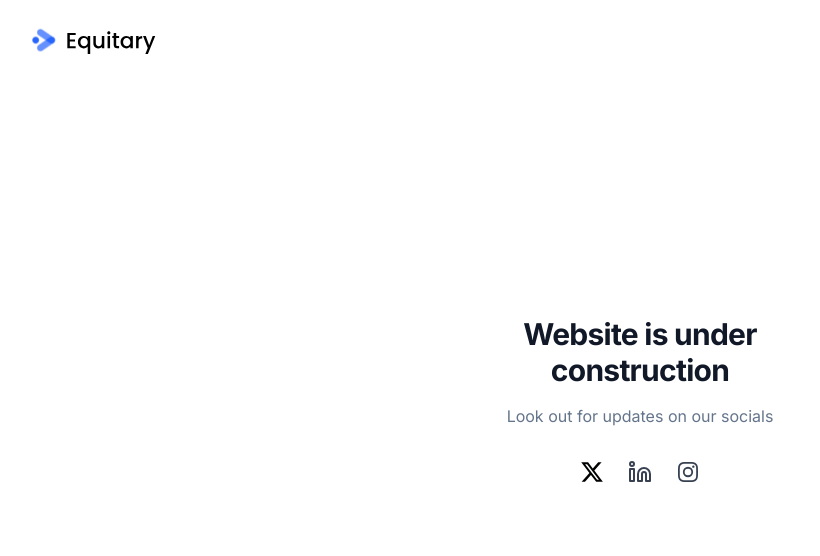
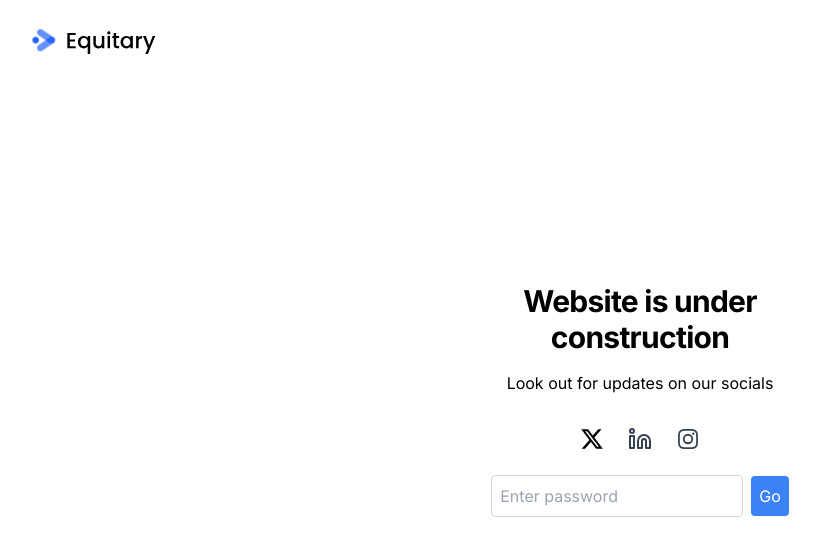
Before and after one commit to sheldonblewis/DDReportGenerator, a Next.js app: page / in a window 1280 px wide. Shown: the top 556 px of the page, without its empty margins (0-820 px from the left). Built offline with nearby package versions, Linux system fonts and the light colour scheme.

Commit message:
Add under-construction.tsx file

```diff
--- a/app/under-construction.tsx
+++ b/app/under-construction.tsx
@@ -1,15 +1,46 @@
+import { useState } from 'react';
 import SocialLinks from "./ui/global-components/social-links";
 import MinimalHeader from "./ui/global-components/minimal-header";
 
 export default function UnderConstruction() {
+  const [password, setPassword] = useState("");
+  const correctPassword = "YourCorrectPassword"; // replace with the actual correct password
+
+  const handlePasswordChange = (e:any) => {
+    setPassword(e.target.value);
+  };
+
+  const handleGoClick = () => {
+    if (password === correctPassword) {
+      window.location.href = 'document-upload'; // Navigate to the document upload page
+    } else {
+      alert("Incorrect password");
+    }
+  };
+
   return (
     <main className="bg-white flex justify-center items-center min-h-screen">
       <MinimalHeader />
       {/* Contact Page Landing - section */}
       <section className="max-w-[320px] text-center flex-nowrap justify-center items-center">
-          <h1 className="text-2xl font-bold tracking-tight text-gray-900 sm:text-3xl">Website is under construction</h1>
-          <p className="text-slate-500 mt-4">Look out for updates on our socials</p>
-          <SocialLinks/>
+        <h1 className="text-2xl font-bold tracking-tight text-black sm:text-3xl">Website is under construction</h1>
+        <p className="text-black mt-4">Look out for updates on our socials</p>
+        <SocialLinks />
+        <div className="mt-6">
+          <input
+            type="password"
+            value={password}
+            onChange={handlePasswordChange}
+            placeholder="Enter password"
+            className="border border-gray-300 p-2 rounded text-black"
+          />
+          <button
+            onClick={handleGoClick}
+            className="ml-2 p-2 bg-blue-500 text-white rounded"
+          >
+            Go
+          </button>
+        </div>
       </section>
     </main>
   );
```
Lines whose indentation alone changed are shown as unchanged.
